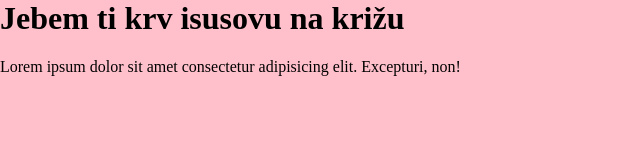
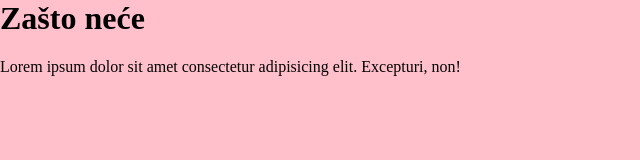
Before and after one commit to LukaLuxx/proba666, a plain HTML site: page index.html in a window 1280 px wide. Shown: the whole page, without its empty margins (0-640 px from the left). Drawn offline with Linux system fonts and the light colour scheme.

Commit message:
Update index.html

```diff
--- a/index.html
+++ b/index.html
@@ -7,7 +7,7 @@
     <link rel="stylesheet" href="styles.css">
 </head>
 <body>
-    <h1>Jebem ti krv isusovu na križu</h1>
+    <h1>Zašto neće</h1>
     <p>Lorem ipsum dolor sit amet consectetur adipisicing elit. Excepturi, non!</p>
 </body>
 </html>
```
